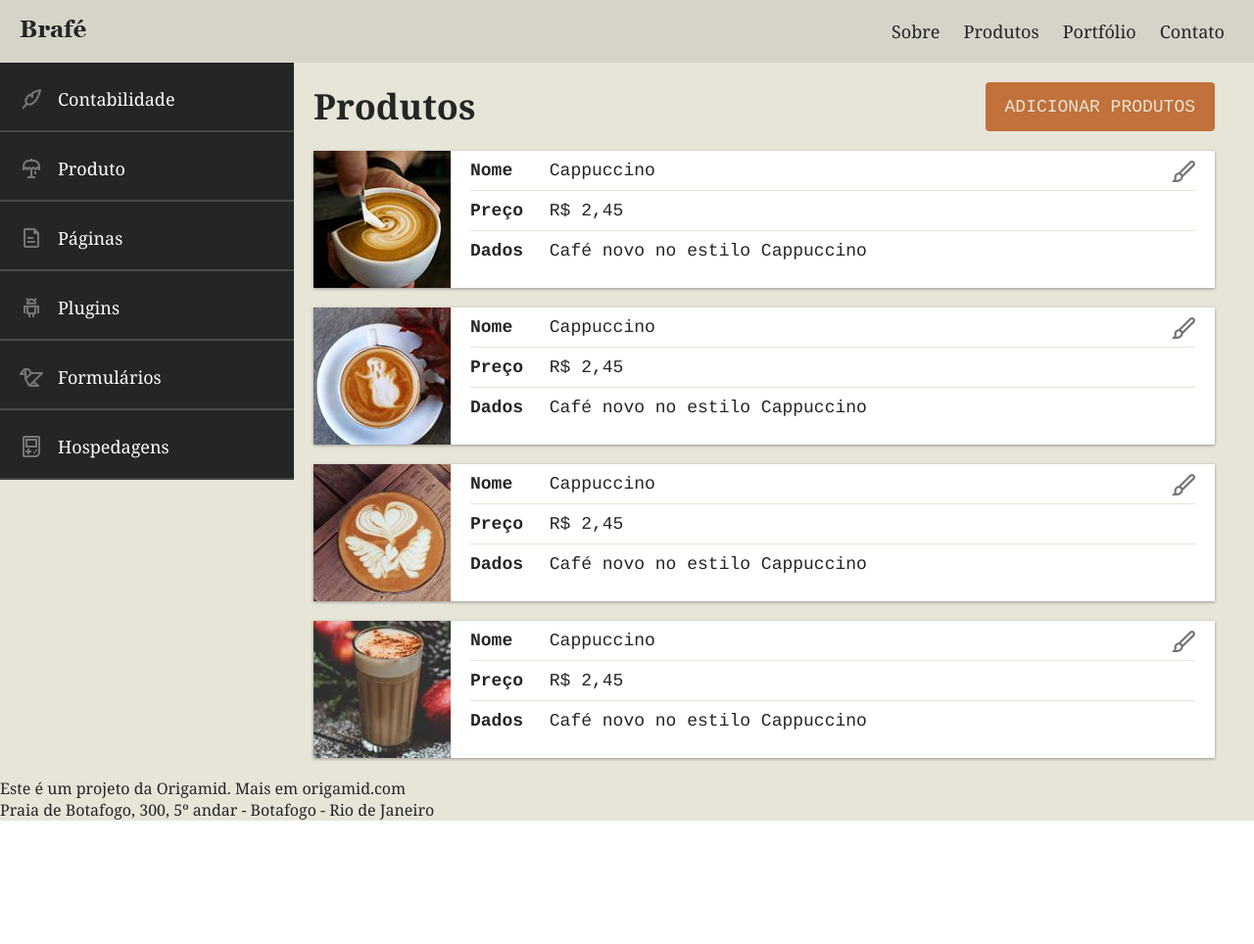
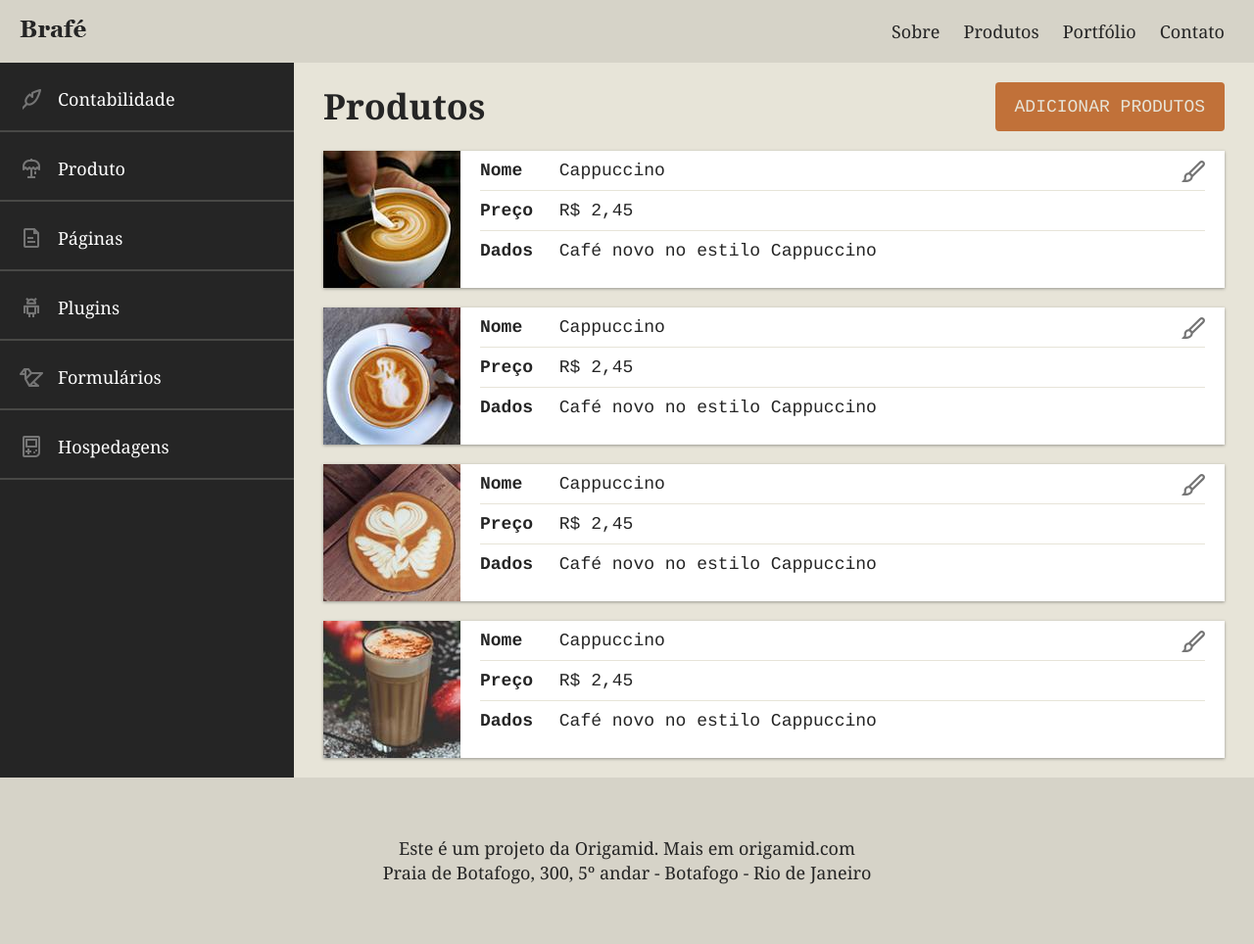
Before and after one commit to jgdj01/origamid-cursos, a PHP site: page / in a window 1280 px wide. Shown: the whole page at 98% size. Before the commit the page ends 838 px from the top, so only its background shows below. Run offline with PHP 8.4, Linux system fonts and the light colour scheme.

Commit message:
Brafé 3 - Puro - Footer

```diff
--- a/css-avancado-posicionamento/brafe-3-puro/css/style.css
+++ b/css-avancado-posicionamento/brafe-3-puro/css/style.css
@@ -68,11 +68,14 @@ a {
 
 /* MAIN */
 
-.main-container::after,
-.main-container::before {
-  content: "";
-  display: table;
-  clear: both;
+.main-container {
+  display: flex;
+}
+
+@media (max-width: 739px) {
+  .main-container {
+    flex-direction: column;
+  }
 }
 
 /* SIDE NAV */
@@ -80,7 +83,6 @@ a {
 .side-nav {
   width: 300px;
   background: #252525;
-  float: left;
 }
 
 .side-nav li a {
@@ -128,7 +130,6 @@ a {
 
 /* Produtos */
 .produtos {
-  float: left;
   width: calc(100% - 300px);
   margin: 0 auto;
   max-width: 960px;
@@ -214,3 +215,11 @@ a {
   width: 70px;
   display: inline-block;
 }
+
+.footer {
+  background: #d6d3c8;
+  text-align: center;
+  padding: 60px;
+  font-size: 1.125em;
+  line-height: 1.4em;
+}
--- a/css-avancado-posicionamento/brafe-3-puro/index.html
+++ b/css-avancado-posicionamento/brafe-3-puro/index.html
@@ -82,7 +82,7 @@
         </section>
     </main>
 
-    <footer>
+    <footer class="footer">
         <p>Este é um projeto da Origamid. Mais em origamid.com</p>
         <p>Praia de Botafogo, 300, 5º andar - Botafogo - Rio de Janeiro</p>
     </footer>
```
